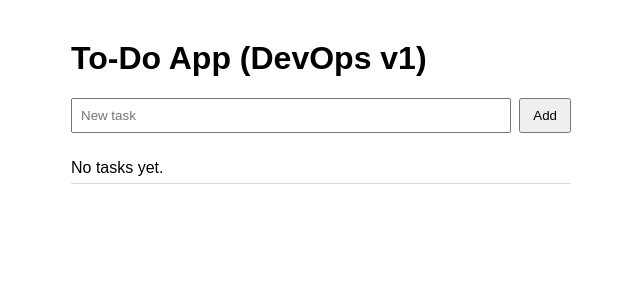
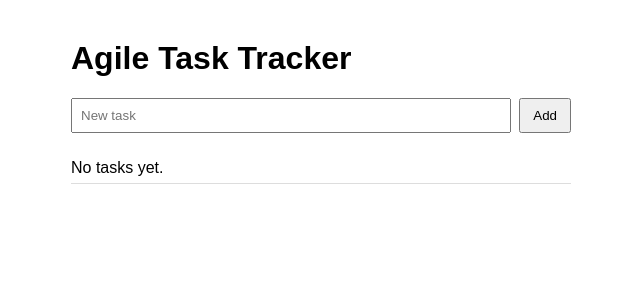
Before and after one commit to sohamg510-06/todo-devops, a Flask app: page / in a window 1280 px wide. Shown: the top 300 px of the page, without its empty margins (319-959 px from the left). Run offline with Flask 3, Linux system fonts and the light colour scheme.

Commit message:
Rename app heading to Agile Task Tracker

```diff
--- a/templates/index.html
+++ b/templates/index.html
@@ -3,7 +3,7 @@
 <head>
   <meta charset="UTF-8">
   <meta name="viewport" content="width=device-width, initial-scale=1">
-  <title>To-Do DevOps App</title>
+  <title>Agile Task Tracker</title>
   <style>
     body { font-family: Arial, sans-serif; max-width: 500px; margin: 40px auto; padding: 0 12px; }
     form.add { display: flex; gap: 8px; margin-bottom: 20px; }
@@ -14,7 +14,7 @@
   </style>
 </head>
 <body>
-  <h1>To-Do App (DevOps v1)</h1>
+  <h1>Agile Task Tracker</h1>
   <form class="add" action="/add" method="post">
     <input type="text" name="title" placeholder="New task" required>
     <button type="submit">Add</button>
```
